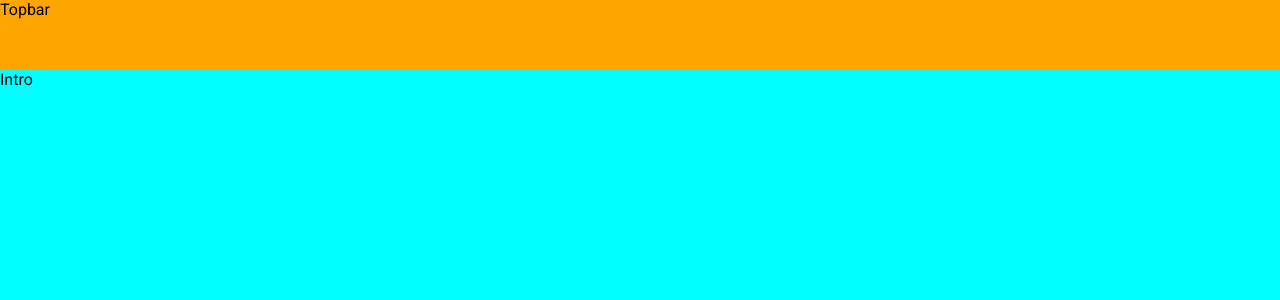
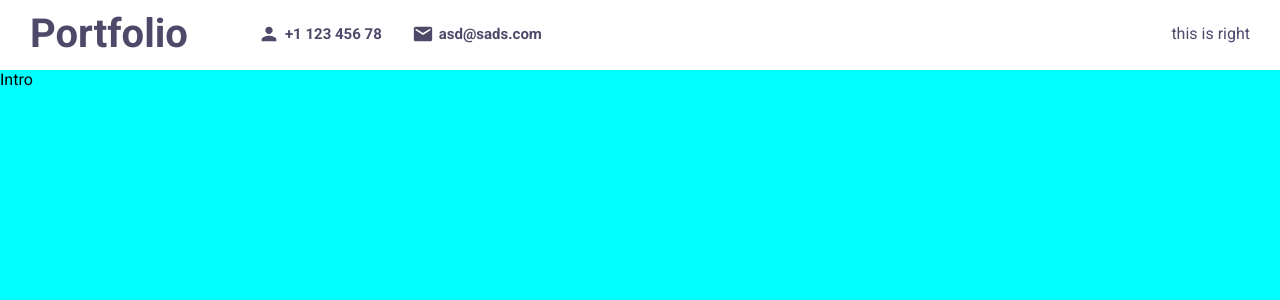
Before and after one commit to Dave-Guangyao-Li/react-portfolio-website, a React (Create React App) app: page / in a window 1280 px wide. Shown: the top 300 px of the page. Built offline with nearby package versions, Linux system fonts and the light colour scheme.

Commit message:
flexbox topnav bar and material icon

```diff
--- a/package.json
+++ b/package.json
@@ -3,6 +3,8 @@
   "version": "0.1.0",
   "private": true,
   "dependencies": {
+    "@material-ui/core": "^4.12.4",
+    "@material-ui/icons": "^4.11.3",
     "@testing-library/jest-dom": "^5.16.5",
     "@testing-library/react": "^13.4.0",
     "@testing-library/user-event": "^13.5.0",
--- a/src/App.scss
+++ b/src/App.scss
@@ -12,7 +12,9 @@
 
         //scrolling effect
         overflow-y: scroll;
+        scroll-behavior: smooth;
         scroll-snap-type: y mandatory; // apply snap scrolling to all sections vertically (y axis)
+
         scrollbar-width: none; // hide scrollbar for firefox
         &::-webkit-scrollbar{ // hide scrollbar for chrome
             display: none;
--- a/src/components/contact/Contact.jsx
+++ b/src/components/contact/Contact.jsx
@@ -2,6 +2,6 @@
 
 export default function Contact() {
   return (
-    <div className='contact'>Contact</div>
+    <div className='contact' id="contact">Contact</div>
   )
 }
--- a/src/components/intro/Intro.jsx
+++ b/src/components/intro/Intro.jsx
@@ -2,6 +2,6 @@
 
 export default function Intro() {
   return (
-    <div className='intro'>Intro</div>
+    <div className='intro' id="intro">Intro</div>
   )
 }
--- a/src/components/portfolio/Portfolio.jsx
+++ b/src/components/portfolio/Portfolio.jsx
@@ -2,6 +2,6 @@
 
 export default function portfolio() {
   return (
-    <div className='portfolio'>portfolio</div>
+    <div className='portfolio' id="portfolio">portfolio</div>
   )
 }
--- a/src/components/testimonials/Testimonials.jsx
+++ b/src/components/testimonials/Testimonials.jsx
@@ -2,6 +2,6 @@
 
 export default function Testimonials() {
   return (
-    <div className='testimonials'>Testimonials</div>
+    <div className='testimonials' id="testimonials">Testimonials</div>
   )
 }
--- a/src/components/topbar/Topbar.jsx
+++ b/src/components/topbar/Topbar.jsx
@@ -1,7 +1,30 @@
 import "./Topbar.scss"
+import { Person, Mail } from "@material-ui/icons"
 
 export default function Topbar() {
   return (
-    <div className='topbar'>Topbar</div>
+      <div className='topbar'>
+          <div className="wrapper">
+              {/* logo, number ,email, hamburger menu */}
+              <div className="left">
+
+                  <a href="#intro" className="logo">Portfolio</a>
+                  <div className="itemContainer">
+                        <Person className="icon"/>
+                        <span>+1 123 456 78</span>
+                  </div>
+                  <div className="itemContainer">
+                      <Mail className="icon" />
+                      <span>
+                        asd@sads.com
+                      </span>
+                  </div>
+
+              </div>
+              <d iv className="right">
+                  this is right
+              </d>
+          </div>
+      </div>
   )
 }
--- a/src/components/topbar/Topbar.scss
+++ b/src/components/topbar/Topbar.scss
@@ -1,9 +1,47 @@
+@import "../../global.scss";
+
 .topbar{
     position: fixed;
     top: 0; // topbar always on top
     z-index: 1; // topbar always on top of other elements
 
-    background-color: orange;
+    background-color: white;
+    color: $mainColor;
     width: 100%;
     height: 70px;
+
+    .wrapper{
+        padding: 10px 30px;
+        display: flex;
+        align-items: center;
+        justify-content: space-between;
+
+        .left{
+            display: flex;
+            align-items: center;
+            .logo{
+                font-size: 40px;
+                font-weight: 700;
+                text-decoration: none ;
+                color: inherit; // inherit color from parent $maincolor
+                margin-right: 40px;
+            }
+
+            .itemContainer{
+                display: flex;
+                align-items: center;
+                margin-left: 30px;
+
+                .icon{
+                    font-size: 22px;
+                    margin-right: 5px;
+                }
+
+                span{
+                    font-size:15px;
+                    font-weight: 700;
+                }
+            }
+        }
+    }
 }
--- a/src/components/works/Works.jsx
+++ b/src/components/works/Works.jsx
@@ -2,6 +2,6 @@
 
 export default function Works() {
   return (
-    <div className='works'>Works</div>
+    <div className='works' id="works">Works</div>
   )
 }
--- /dev/null
+++ b/src/global.scss
@@ -0,0 +1 @@
+$mainColor: #0f0a35bd;
```
Also changed, not shown: 1 other file (tests, documents, lock files or other folders).
